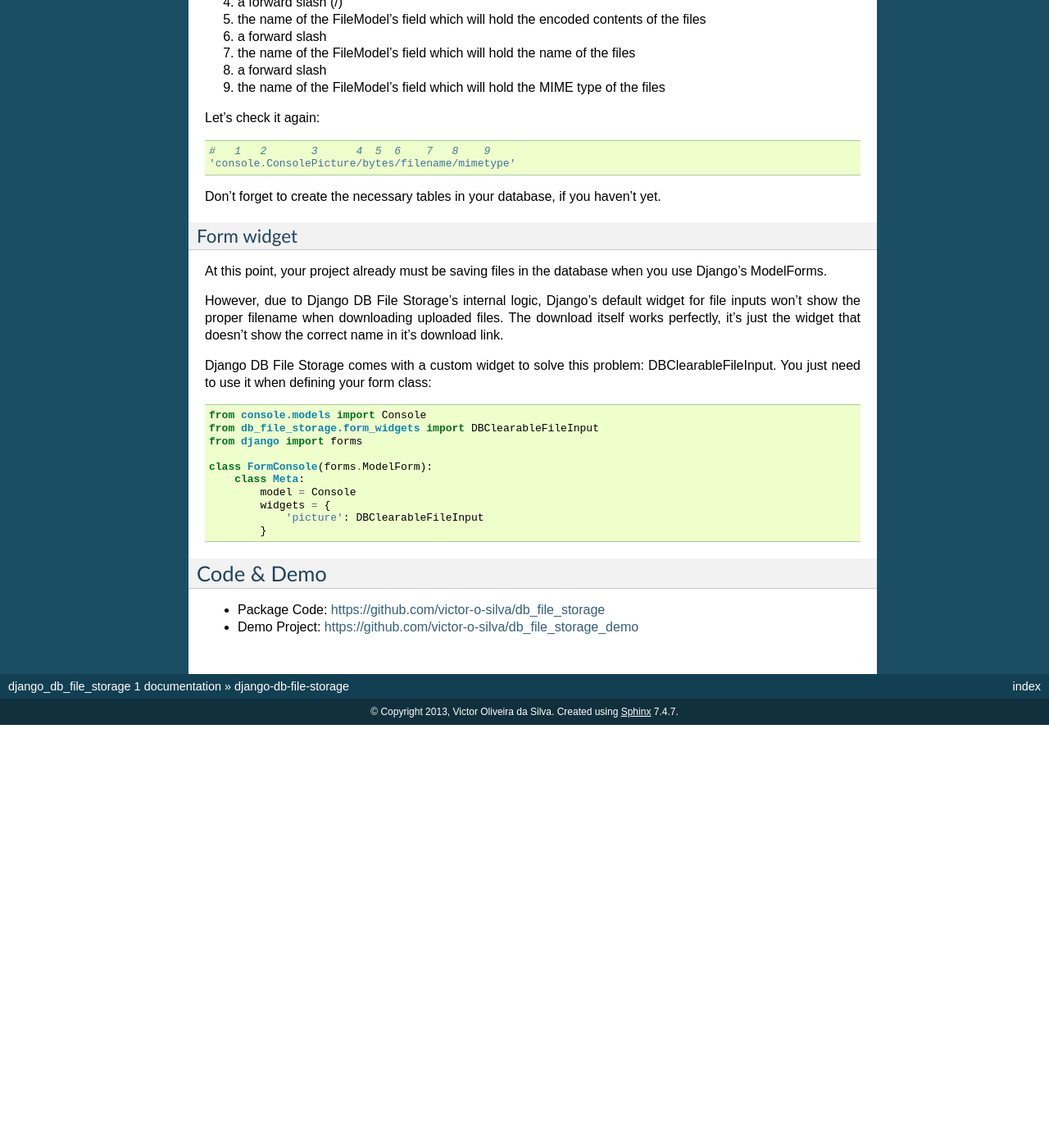
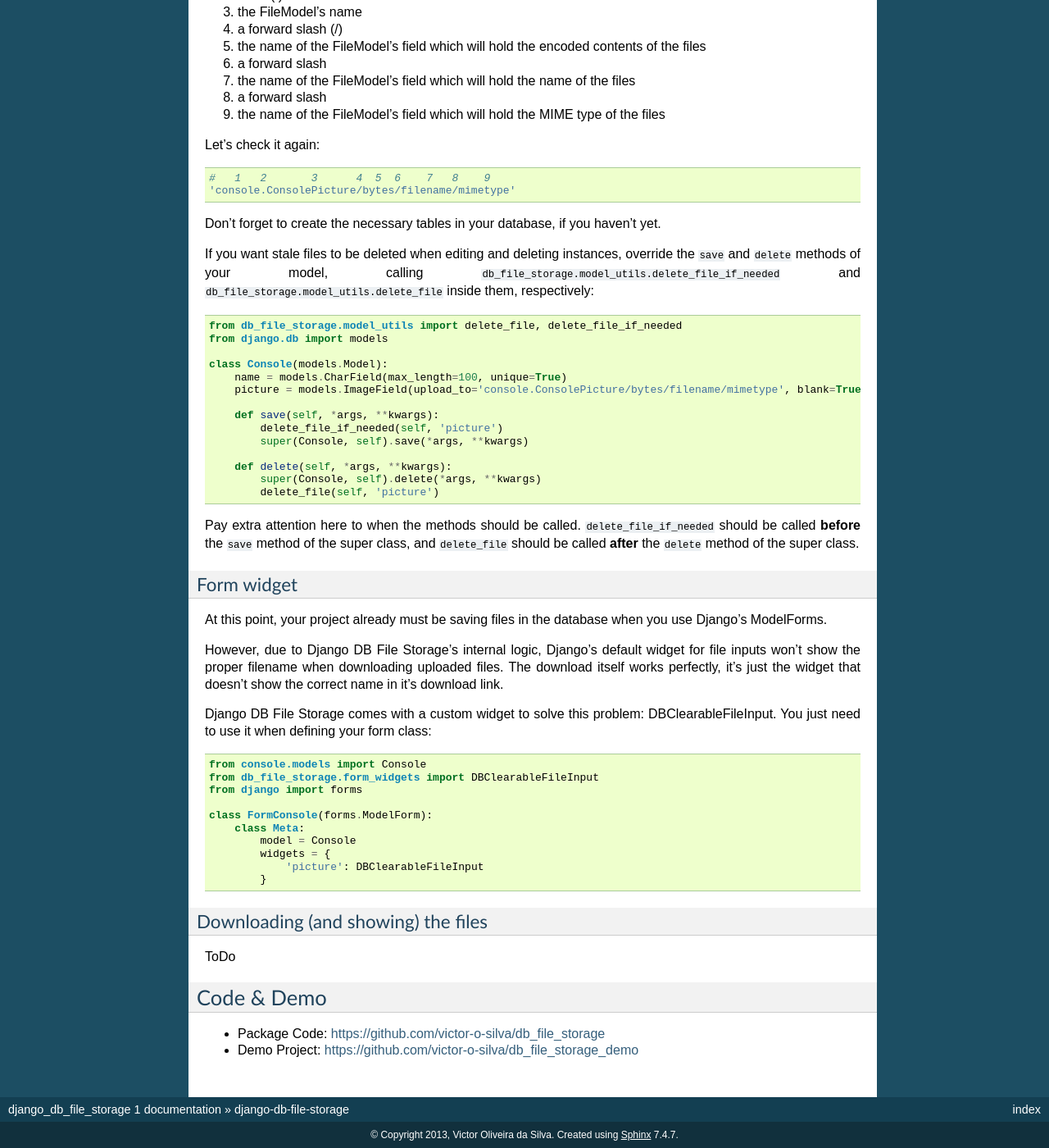
Before and after one commit to Aagam41/db_file_storage, a Sphinx documentation site: the page built from docs/index.rst, in a window 1280 px wide and 1400 px high, scrolled down 1231 px. Shown: the whole window at 82% size. Built offline with Sphinx 7.4.7, drawn with Linux system fonts in a browser that asks for light colours; before the commit the page ends 2115 px from its top, so only the background shows below that; some of the changed text lies outside the part shown.

Commit message:
applying some pep-8 rules; adding model_utils.delete_file function; updating docs

```diff
--- a/README.txt
+++ b/README.txt
@@ -3,4 +3,6 @@ db_file_storage_demo
 
 Custom FILE_STORAGE for django.
 Saves your model's filefields in your database instead of your file system.
-Docs are here: https://pypi.python.org/pypi/django-db-file-storage
+Docs are here: https://github.com/victor-o-silva/db_file_storage/blob/master/docs/index.rst
+Source is here: https://github.com/victor-o-silva/db_file_storage
+Demo project is here: https://github.com/victor-o-silva/db_file_storage_demo
--- a/docs/index.rst
+++ b/docs/index.rst
@@ -44,6 +44,8 @@ For each FileField you want to save, you will need a separated model to hold the
 
 For example (in a models.py file, inside an app called 'console')::
 
+    from django.db import models
+
     class ConsolePicture(models.Model):
         bytes = models.TextField()
         filename = models.CharField(max_length=255)
@@ -55,7 +57,7 @@ And the class which will have the FileField::
         name = models.CharField(max_length=100)
         picture = models.ImageField(upload_to='console.ConsolePicture/bytes/filename/mimetype', blank=True, null=True)
 
-In this example, the FileField is actually an ImageField. It's *upload_to* argument must be a string in the following format:
+In this example, the FileField is actually an ImageField. It's ``upload_to`` argument must be a string in the following format:
 
 1. the FileModel's app's name
 2. a dot (.)
@@ -73,6 +75,25 @@ Let's check it again::
     'console.ConsolePicture/bytes/filename/mimetype'
 
 Don't forget to create the necessary tables in your database, if you haven't yet.
+
+If you want stale files to be deleted when editing and deleting instances, override the ``save`` and ``delete`` methods of your model, calling ``db_file_storage.model_utils.delete_file_if_needed`` and ``db_file_storage.model_utils.delete_file`` inside them, respectively::
+
+    from db_file_storage.model_utils import delete_file, delete_file_if_needed
+    from django.db import models
+
+    class Console(models.Model):
+        name = models.CharField(max_length=100, unique=True)
+        picture = models.ImageField(upload_to='console.ConsolePicture/bytes/filename/mimetype', blank=True, null=True)
+
+        def save(self, *args, **kwargs):
+            delete_file_if_needed(self, 'picture')
+            super(Console, self).save(*args, **kwargs)
+
+        def delete(self, *args, **kwargs):
+            super(Console, self).delete(*args, **kwargs)
+            delete_file(self, 'picture')
+
+Pay extra attention here to when the methods should be called. ``delete_file_if_needed`` should be called **before** the ``save`` method of the super class, and ``delete_file`` should be called **after** the ``delete`` method of the super class.
 
 Form widget
 ------------------------
@@ -94,6 +115,12 @@ Django DB File Storage comes with a custom widget to solve this problem: DBClear
                 'picture': DBClearableFileInput
             }
 
+Downloading (and showing) the files
+---------------------------------------
+
+ToDo
+
+
 Code & Demo
 ========================
 
```
Also changed, not shown: other parts of docs/index.rst (+1 -1 lines), 5 other files.
